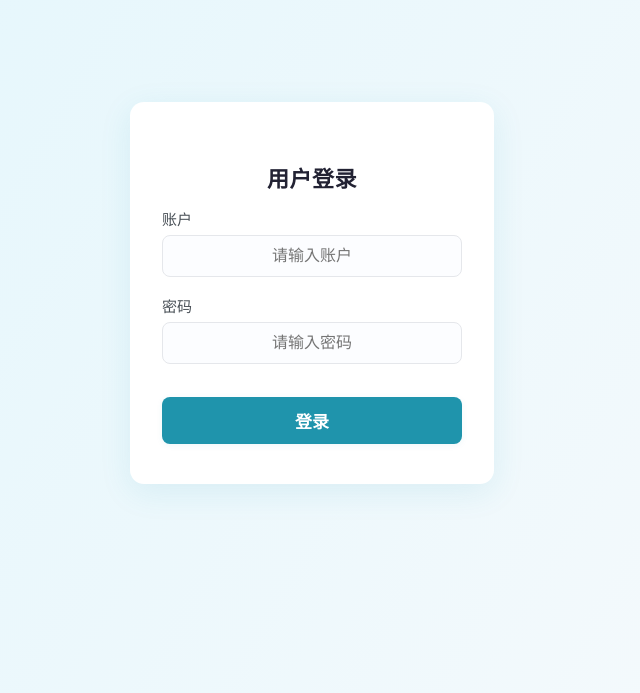
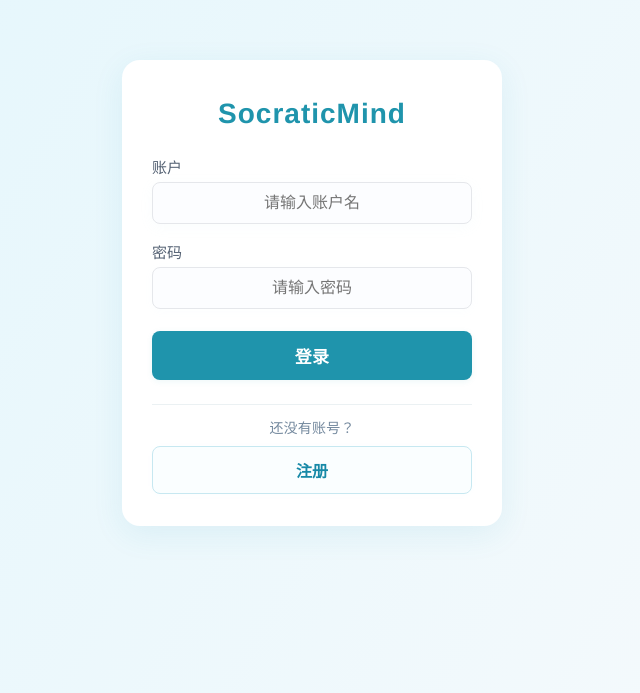
Before and after one commit to silvzgon/SocraticMind_Agent, a Next.js app: page /login in a window 1280 px wide. Shown: the part 107-800 px from the top of the page, without its empty margins (328-968 px from the left). Built offline with nearby package versions, Linux system fonts and the light colour scheme; no server answers.

Commit message:
update login page

```diff
--- a/app/login/page.tsx
+++ b/app/login/page.tsx
@@ -48,61 +48,72 @@ export default function LoginPage() {
     };
   }, []);
 
-  const onFocus = (e: React.FocusEvent<HTMLInputElement>) => e.currentTarget.style.borderColor = '#1f94ac';
-  const onBlur = (e: React.FocusEvent<HTMLInputElement>) => e.currentTarget.style.borderColor = '#e5e7eb';
+  const onFocus = (e: React.FocusEvent<HTMLInputElement>) =>
+    (e.currentTarget.style.borderColor = "#1f94ac");
+  const onBlur = (e: React.FocusEvent<HTMLInputElement>) =>
+    (e.currentTarget.style.borderColor = "#e5e7eb");
 
   return (
-    <div style={{
+    <div
+      style={{
         minHeight: "100vh",
         background: "none",
         display: "flex",
         alignItems: "center",
         justifyContent: "center",
-      fontFamily: "'Helvetica Neue',Helvetica,Arial,'PingFang SC','Hiragino Sans GB','Microsoft YaHei',sans-serif"
-    }}>
+        fontFamily:
+          "'Helvetica Neue',Helvetica,Arial,'PingFang SC','Hiragino Sans GB','Microsoft YaHei',sans-serif",
+      }}
+    >
       <form
         onSubmit={handleLogin}
         style={{
           background: "#fff",
-          padding: "40px 32px",
-          borderRadius: 14,
-          boxShadow: "0 8px 32px rgba(31,148,172,0.10)",
-          minWidth: 300,
+          padding: "38px 30px 32px",
+          borderRadius: 18,
+          boxShadow: "0 8px 32px rgba(31,148,172,0.09)",
+          minWidth: 320,
           width: "100%",
-          maxWidth: 360,
+          maxWidth: 370,
           display: "flex",
           flexDirection: "column",
-          gap: 0
         }}
       >
-        <h2 style={{
-          textAlign: "center",
-          marginBottom: 15,
-          color: "#223",
-          fontSize: 22,
-          fontWeight: 600,
-          letterSpacing: 0.5
-        }}>用户登录</h2>
-
-        <div style={{ width: "100%", marginBottom: 18 }}>
+        <div style={{ marginBottom: 24, textAlign: "center" }}>
+          <div
+            style={{
+              display: "inline-flex",
+              color: "#1f94ac",
+              fontWeight: 700,
+              fontSize: 28,
+              letterSpacing: 1,
+              marginBottom: 2,
+              userSelect: "none",
+            }}
+          >
+            SocraticMind
+          </div>
+        </div>
+        <div style={{ width: "100%", marginBottom: 17 }}>
           <label
             htmlFor="login_account"
             style={{
               fontSize: 15,
-              color: "#495057",
-              marginBottom: 6,
+              color: "#546173",
+              marginBottom: 5,
               fontWeight: 500,
-              display: "block"
+              display: "block",
             }}
-          >账户</label>
+          >
+            账户
+          </label>
           <input
             id="login_account"
             type="text"
-            placeholder="请输入账户"
+            placeholder="请输入账户名"
             value={account}
-            onChange={e => setAccount(e.target.value)}
+            onChange={(e) => setAccount(e.target.value)}
             style={{
-              display: "block",
               minWidth: "100%",
               maxWidth: "100%",
               padding: "11px 12px",
@@ -112,8 +123,9 @@ export default function LoginPage() {
               background: "#fcfdff",
               boxSizing: "border-box",
               outline: "none",
-              transition: ".2s border-color",
-              marginBottom: 0
+              marginBottom: 0,
+              transition: ".18s border-color",
+              boxShadow: "0 3px 14px 0 rgba(180,227,247,0.07)",
             }}
             onFocus={onFocus}
             onBlur={onBlur}
@@ -121,26 +133,26 @@ export default function LoginPage() {
             required
           />
         </div>
-
-        <div style={{ width: "100%", marginBottom: 18 }}>
+        <div style={{ width: "100%", marginBottom: 9 }}>
           <label
             htmlFor="login_password"
             style={{
               fontSize: 15,
-              color: "#495057",
-              marginBottom: 6,
+              color: "#546173",
+              marginBottom: 5,
               fontWeight: 500,
-              display: "block"
+              display: "block",
             }}
-          >密码</label>
+          >
+            密码
+          </label>
           <input
             id="login_password"
             type="password"
             placeholder="请输入密码"
             value={password}
-            onChange={e => setPassword(e.target.value)}
+            onChange={(e) => setPassword(e.target.value)}
             style={{
-              display: "block",
               minWidth: "100%",
               maxWidth: "100%",
               padding: "11px 12px",
@@ -150,8 +162,9 @@ export default function LoginPage() {
               background: "#fcfdff",
               boxSizing: "border-box",
               outline: "none",
-              transition: ".2s border-color",
-              marginBottom: 0
+              marginBottom: 0,
+              transition: ".18s border-color",
+              boxShadow: "0 2px 10px 0 rgba(180,227,247,0.045)",
             }}
             onFocus={onFocus}
             onBlur={onBlur}
@@ -159,21 +172,21 @@ export default function LoginPage() {
             required
           />
         </div>
-
         {error && (
-          <div style={{
+          <div
+            style={{
               color: "#a7232a",
               background: "#fbebee",
-            minWidth: "100%",
-            maxWidth: "100%",
               border: "1px solid #f3ccd1",
               borderRadius: 5,
-            padding: "7px 0",
-            marginTop: 10,
-            marginBottom: 18,
-            fontSize: 14,
-            textAlign: "center"
-          }}>
+              padding: "8px 0",
+              margin: "5px 0 14px 0",
+              fontSize: 14.3,
+              textAlign: "center",
+              width: "100%",
+              letterSpacing: ".03em",
+            }}
+          >
             {error}
           </div>
         )}
@@ -182,25 +195,71 @@ export default function LoginPage() {
           type="submit"
           style={{
             width: "100%",
-            padding: "11px 0",
+            padding: "12px 0",
             borderRadius: 8,
             border: "none",
-            background: "#1f94ac",
+            background: "#1f94ac 70%",
             color: "#fff",
             fontWeight: 600,
             fontSize: 17,
             cursor: "pointer",
-            boxShadow: "0 1.5px 6px rgba(31,148,172,0.07)",
-            marginTop: 15,
-            transition: "background .22s",
-            lineHeight: 'normal',
-            minHeight: 44
+            boxShadow: "0 1.5px 6px rgba(31,148,172,0.08)",
+            margin: "13px 0 0 0",
+            transition: "background .17s",
+            lineHeight: "normal",
+            minHeight: 44,
+            letterSpacing: ".02em",
           }}
-          onMouseOver={e => e.currentTarget.style.background="#156a7a"}
-          onMouseOut={e => e.currentTarget.style.background="#1f94ac"}
+          onMouseOver={(e) =>
+            (e.currentTarget.style.background = "#156a7a")
+          }
+          onMouseOut={e =>
+            (e.currentTarget.style.background = "#1f94ac")
+         }
         >
           登录
         </button>
+
+        <div style={{ margin: "0 0 0 0", width: "100%" }}>
+          <div
+            style={{
+              borderTop: "1px solid #ebf1f3",
+              margin: "24px 0 12px 0",
+            }}
+          ></div>
+          <div style={{ textAlign: "center", margin: "0 0 9px 0", color: "#74899e", fontSize: 14, letterSpacing: 0.2 }}>
+            还没有账号？
+          </div>
+          <button
+            type="button"
+            onClick={() => router.push("/register")}
+            style={{
+              width: "100%",
+              padding: "11px 0",
+              borderRadius: 8,
+              border: "1.4px solid #c7e8f1",
+              background: "#fafeff",
+              color: "#1789a7",
+              fontWeight: 600,
+              fontSize: 16,
+              cursor: "pointer",
+              boxShadow: "0 1px 5px 0 rgba(180,227,247,0.05)",
+              transition: "background .20s, border-color .15s, color .13s",
+            }}
+            onMouseOver={(e) => {
+              e.currentTarget.style.background = "#ebf9fa";
+              e.currentTarget.style.borderColor = "#84d7eb";
+              e.currentTarget.style.color = "#156a7a";
+            }}
+            onMouseOut={(e) => {
+              e.currentTarget.style.background = "#fafeff";
+              e.currentTarget.style.borderColor = "#c7e8f1";
+              e.currentTarget.style.color = "#1789a7";
+            }}
+          >
+            注册
+          </button>
+        </div>
       </form>
     </div>
   );
```
Lines whose indentation alone changed are shown as unchanged.
